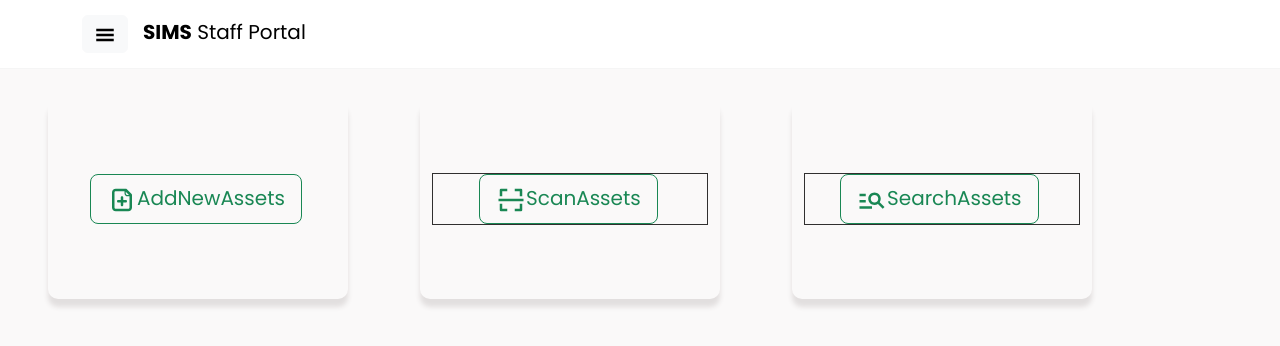
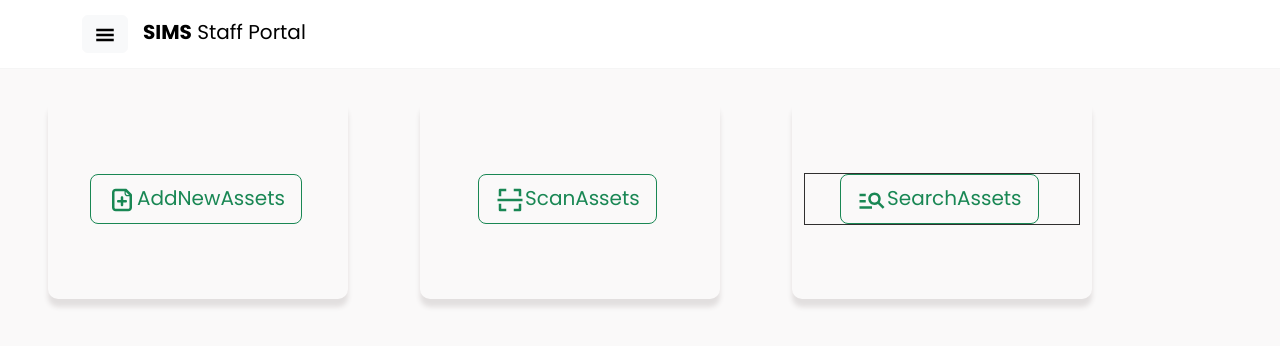
Before and after one commit to MarkRyuo/SalesInventoryManagementSystem_SIMS, a React (Vite) app in the folder client/: page /SDashboard in a window 1280 px wide. Shown: the top 346 px of the page. Built offline with nearby package versions, Linux system fonts and the light colour scheme.

Commit message:
Update: Staff Dashboard

```diff
--- a/client/src/pages/StaffPages/SDashboard.jsx
+++ b/client/src/pages/StaffPages/SDashboard.jsx
@@ -24,7 +24,7 @@ function SDashboard() {
                     </div>
                 </Col>
                 <Col lg={4} md={12} sm={12} className={SDashboardCss.colContainer}>
-                    <div style={{ border: "1px solid", width: "100%", height: "auto", padding: "0px 46px" }}>
+                    <div style={{width: "100%", height: "auto", padding: "0px 46px" }}>
                         <StaffButtons buttons={buttons.filter(button => button.id === 2)} />
                     </div>
                 </Col>
```
